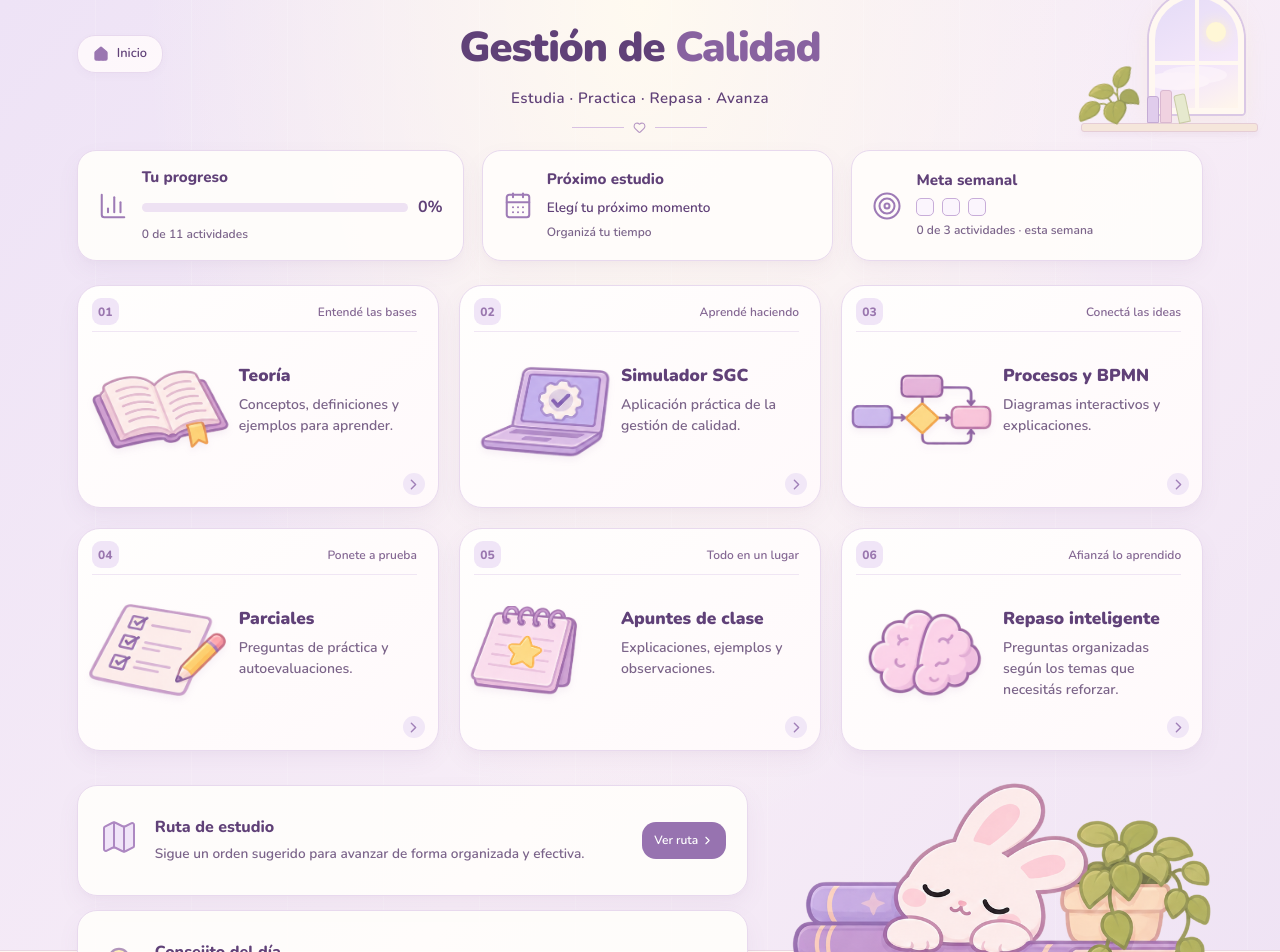
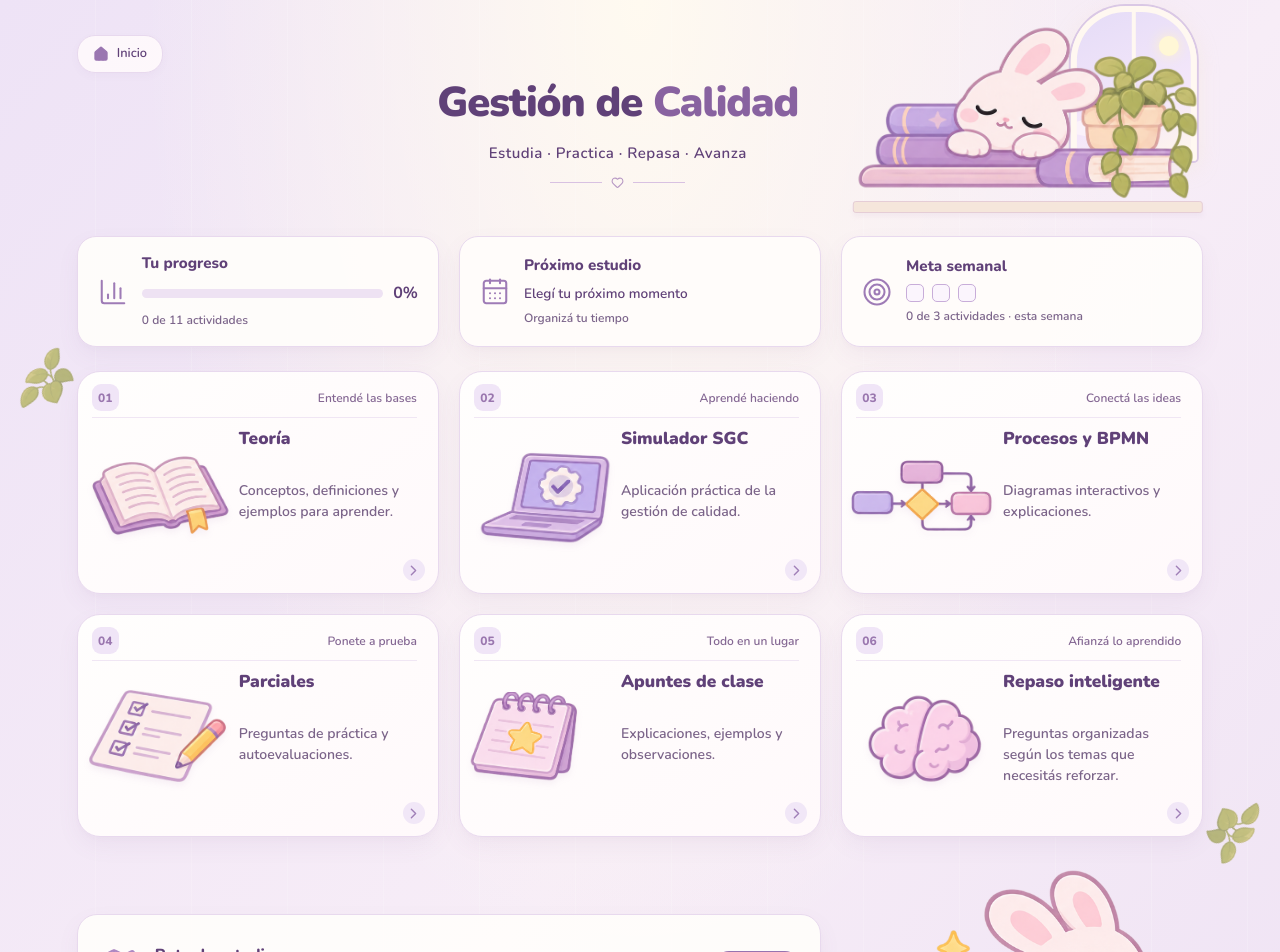
Before and after one commit to NadiaEnoaRizoAvalos/Gestion_calidad, a React (Vite) app: page / in a window 1280 px wide. Shown: the top 952 px of the page. Built offline with nearby package versions, Linux system fonts and the light colour scheme.

Commit message:
style: centrar home e integrar conejos y hojas decorativas

```diff
--- a/src/components/Layout.tsx
+++ b/src/components/Layout.tsx
@@ -46,6 +46,9 @@ export function Layout() {
             <i />
             <i />
           </div>
+          {location.pathname === "/" && (
+            <img className="resting-bunny" src={assets.resting} alt="" />
+          )}
         </div>
       </div>
       <header className="site-header">
--- a/src/pages/Home.tsx
+++ b/src/pages/Home.tsx
@@ -154,6 +154,18 @@ export function Home() {
         </button>
       </section>
       <section className="module-grid" aria-label="Tu biblioteca">
+        <img
+          className="grid-leaves leaves-upper-left"
+          src={assets.leaves}
+          alt=""
+          aria-hidden="true"
+        />
+        <img
+          className="grid-leaves leaves-lower-right"
+          src={assets.leaves}
+          alt=""
+          aria-hidden="true"
+        />
         {modules.map((module, index) => (
           <Link to={module.path} className="module-card" key={module.path}>
             <div className="module-topline">
@@ -202,7 +214,7 @@ export function Home() {
           </article>
         </section>
         <div className="bunny-nook" aria-hidden="true">
-          <img className="resting-bunny" src={assets.resting} alt="" />
+          <img className="reading-bunny" src={assets.reading} alt="" />
           <div className="desk-surface" />
         </div>
       </div>
--- a/src/styles/library.css
+++ b/src/styles/library.css
@@ -336,6 +336,75 @@ a.module-card:hover {
   transform: scale(0.7);
   transform-origin: top right;
 }
+.library-home .room-decor {
+  position: absolute;
+  top: 0;
+  left: 50%;
+  transform: translateX(-50%);
+  width: min(1160px, 88%);
+  height: 224px;
+}
+.library-home .room-corner {
+  display: block;
+  top: 6px;
+  right: 0;
+  width: 350px;
+  height: 210px;
+  transform: none;
+}
+.library-home .window {
+  top: 0;
+  right: 6px;
+  width: 126px;
+  height: 155px;
+}
+.library-home .window-plant,
+.library-home .wall-shelf i {
+  display: none;
+}
+.library-home .wall-shelf {
+  left: 0;
+  right: 0;
+  bottom: 3px;
+  height: 12px;
+}
+.resting-bunny {
+  position: absolute;
+  bottom: 12px;
+  right: 0;
+  width: 350px;
+  height: auto;
+  z-index: 2;
+  pointer-events: none;
+}
+.library-home .site-header {
+  min-height: 236px;
+  display: grid;
+  grid-template-columns: minmax(0, 1fr) 350px;
+  padding-top: 24px;
+}
+.library-home .brand {
+  justify-self: end;
+  margin-right: 55px;
+}
+.grid-leaves {
+  position: absolute;
+  width: 62px;
+  height: auto;
+  z-index: 3;
+  pointer-events: none;
+  opacity: 0.8;
+}
+.leaves-upper-left {
+  left: -65px;
+  top: -17px;
+  transform: rotate(-24deg);
+}
+.leaves-lower-right {
+  right: -65px;
+  bottom: -20px;
+  transform: rotate(155deg);
+}
 .library-inner::after {
   height: 65px;
   opacity: 0.65;
@@ -351,8 +420,8 @@ main {
 }
 .stats-grid {
   display: grid;
-  grid-template-columns: 1.1fr 1fr 1fr;
-  gap: 18px;
+  grid-template-columns: repeat(3, minmax(0, 1fr));
+  gap: 20px;
   margin-bottom: 24px;
 }
 .stat-card {
@@ -438,6 +507,7 @@ main {
   color: #7d5498;
 }
 .module-grid {
+  position: relative;
   display: grid;
   grid-auto-rows: 1fr;
   grid-template-columns: repeat(3, minmax(0, 1fr));
@@ -508,7 +578,7 @@ main {
   margin: 0 0 8px;
   min-height: 44px;
   display: flex;
-  align-items: end;
+  align-items: start;
 }
 .module-copy p {
   font-size: 0.875rem;
@@ -530,12 +600,13 @@ main {
 }
 .study-corner {
   display: grid;
-  grid-template-columns: minmax(0, 1fr) 425px;
-  gap: 30px;
+  grid-template-columns: repeat(3, minmax(0, 1fr));
+  gap: 20px;
   align-items: center;
   margin-top: 25px;
 }
 .bottom-grid {
+  grid-column: span 2;
   display: grid;
   grid-template-columns: minmax(0, 1fr);
   gap: 14px;
@@ -598,19 +669,20 @@ main {
   vertical-align: middle;
 }
 .bunny-nook {
+  grid-column: 3;
   position: relative;
   display: grid;
   align-items: end;
-  min-height: 238px;
+  min-width: 0;
   padding-bottom: 17px;
 }
-.resting-bunny {
+.reading-bunny {
   position: relative;
   z-index: 1;
-  width: 455px;
-  max-width: 108%;
+  width: 100%;
+  max-width: 100%;
   height: auto;
-  margin-left: -15px;
+  margin: 0;
   pointer-events: none;
 }
 .desk-surface {
--- a/src/styles/responsive.css
+++ b/src/styles/responsive.css
@@ -30,15 +30,24 @@
   .stat-icon {
     width: 27px;
   }
-  .study-corner {
-    grid-template-columns: minmax(0, 1fr) 365px;
-    gap: 24px;
+  .library-home .site-header {
+    grid-template-columns: minmax(0, 1fr) 300px;
   }
-  .bunny-nook {
-    min-height: 220px;
+  .library-home .brand {
+    margin-right: 35px;
+  }
+  .library-home .room-decor {
+    width: 92%;
+  }
+  .library-home .room-corner {
+    width: 300px;
+    height: 210px;
   }
   .resting-bunny {
-    width: 395px;
+    width: 300px;
+  }
+  .grid-leaves {
+    display: none;
   }
   .route-card,
   .tip-card {
@@ -117,14 +126,35 @@
     font-size: 1.08rem;
   }
   .study-corner {
-    grid-template-columns: minmax(0, 1fr) 300px;
-    gap: 20px;
+    grid-template-columns: repeat(2, minmax(0, 1fr));
+    gap: 18px;
+  }
+  .bottom-grid {
+    grid-column: 1;
+  }
+  .bunny-nook {
+    grid-column: 2;
+  }
+  .library-home .site-header {
+    grid-template-columns: minmax(0, 1fr) 250px;
+    min-height: 222px;
+  }
+  .library-home .brand {
+    margin-right: 15px;
+    padding-top: 0;
+  }
+  .library-home .brand-title {
+    font-size: 2rem;
+  }
+  .library-home .room-decor {
+    width: calc(100% - 48px);
+  }
+  .library-home .room-corner {
+    width: 250px;
+    height: 195px;
   }
   .resting-bunny {
-    width: 325px;
-  }
-  .bunny-nook {
-    min-height: 200px;
+    width: 250px;
   }
   .route-card {
     flex-wrap: wrap;
@@ -207,13 +237,6 @@
   .module-note {
     font-size: 0.75rem;
   }
-  .study-corner {
-    grid-template-columns: minmax(0, 1fr) 260px;
-    gap: 16px;
-  }
-  .resting-bunny {
-    width: 280px;
-  }
   .brand-title {
     font-size: 2rem;
   }
@@ -229,6 +252,35 @@
   .site-header {
     min-height: 152px;
     padding: 48px 0 17px;
+  }
+  .library-home .site-header {
+    display: flex;
+    align-items: flex-start;
+    min-height: 300px;
+    padding: 48px 0 0;
+  }
+  .library-home .brand {
+    margin: 0;
+  }
+  .library-home .brand-title {
+    font-size: clamp(1.75rem, 6.6vw, 2.1rem);
+  }
+  .library-home .room-decor {
+    width: calc(100% - 36px);
+    height: 300px;
+  }
+  .library-home .room-corner {
+    top: 136px;
+    width: 230px;
+    height: 145px;
+  }
+  .library-home .window {
+    width: 85px;
+    height: 120px;
+    right: 3px;
+  }
+  .resting-bunny {
+    width: 230px;
   }
   .brand {
     padding: 0;
@@ -389,13 +441,14 @@
     font-size: 0.78rem;
   }
   .bunny-nook {
+    grid-column: 1;
     min-height: 0;
     width: min(100%, 420px);
     justify-self: center;
     padding: 0 0 17px;
     margin-top: 1px;
   }
-  .resting-bunny {
+  .reading-bunny {
     width: 100%;
     max-width: 100%;
     margin-left: 0;
@@ -555,6 +608,12 @@
   .library-inner .brand-title {
     font-size: 1.65rem;
   }
+  .library-home .brand-title {
+    font-size: 1.65rem;
+  }
+  .library-home .room-decor {
+    width: calc(100% - 24px);
+  }
   .module-card {
     grid-template-columns: 106px minmax(0, 1fr);
     column-gap: 8px;
```
Also changed, not shown: tests/visual.e2e.ts (+60 -2 lines).
